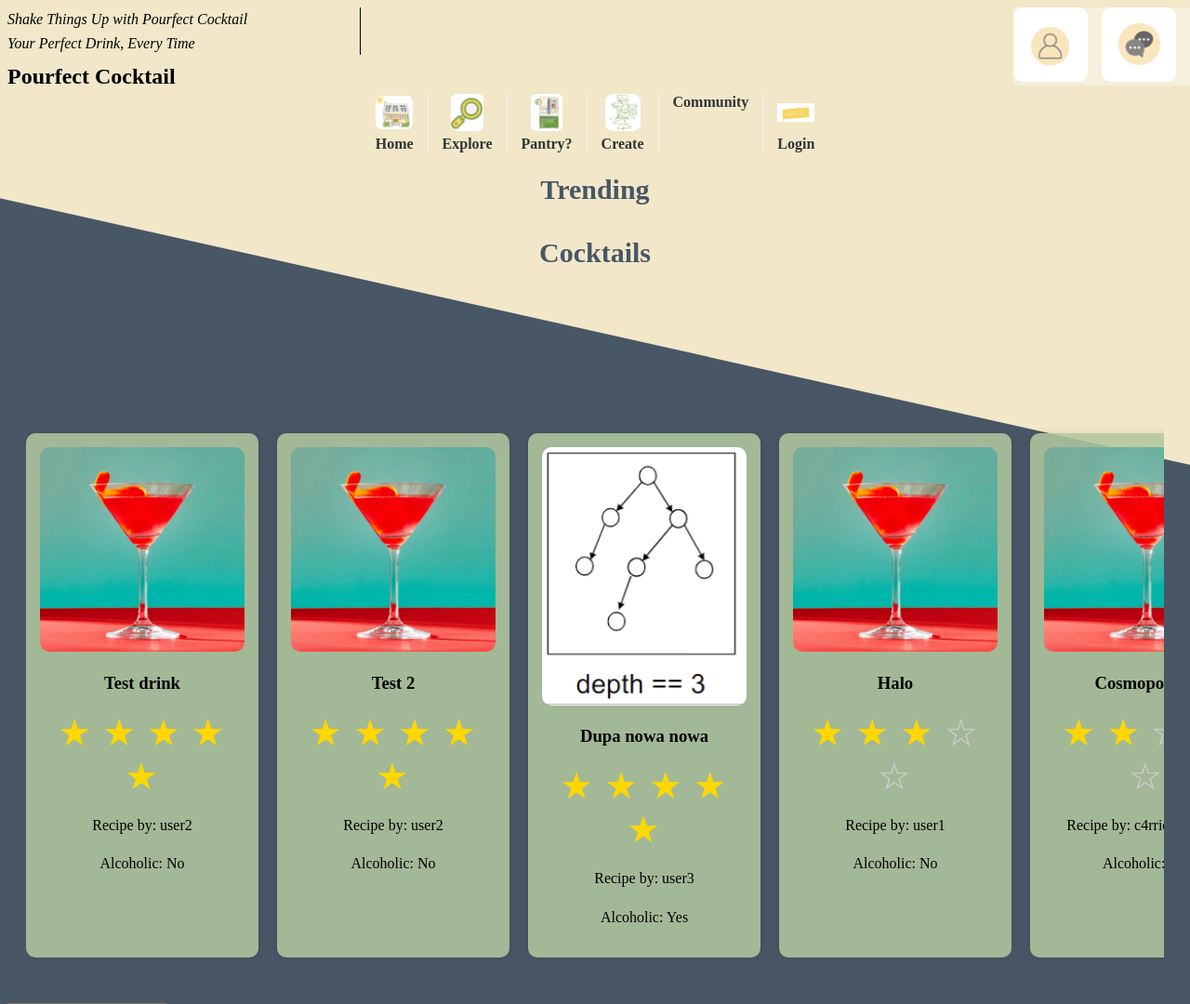
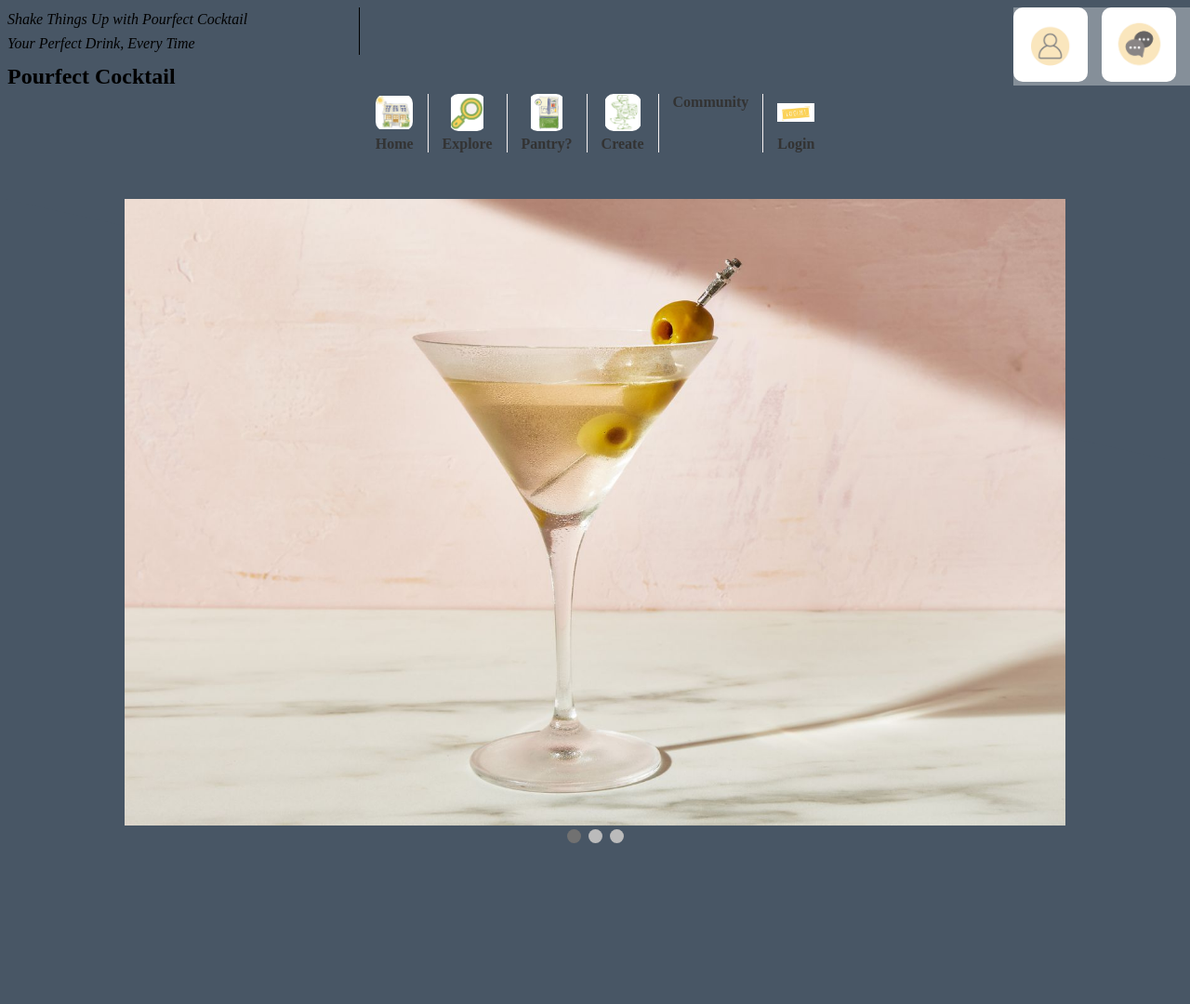
Before and after one commit to cs-ucc-ie/Team-15, a Flask app: page / in a window 1280 px wide. Shown: the top 1080 px of the page at 93% size. Run offline with Flask 3, Linux system fonts and the light colour scheme; data comes from the database, SQL or seed files in the repository.

Commit message:
Recipe page fixed. Preliminary design for homepage slideshow w temporary images and  w/o links added.

```diff
--- a/static/styles.css
+++ b/static/styles.css
@@ -48,7 +48,7 @@ body {
 }
 
 .custom-shape-divider-top-1739903469 .shape-fill {
-    fill:#F2E7C9;
+    fill:#485665;
 }
 
 .custom-shape-divider-top-1739903469{
@@ -214,9 +214,9 @@ nav ul {
     padding: 5px;
     margin: 60px auto 0;
     text-align: center;
-    background-color: #f8dda8;
+    background-color: #485665;
     border-radius: 25px;
-    border: 2px solid #f8dda8;
+    border: 2px solid #485665;
     box-sizing: border-box;
   }
 
@@ -284,7 +284,7 @@ h2 span{
 }
 
 button {
-    background-color:#485665;
+    background-color:  #485665;
     size: 20px;
     padding: 10px;
     color: white;
@@ -516,19 +516,13 @@ form {
     display: grid;
     grid-template-areas: "A B C C";
     grid-template-columns: 2fr 2fr 2fr;
-    border: 3px solid white;
     width: 1200px;
     height: 500px;
     margin: auto;
     margin-top: 50px;
     overflow: hidden;
     position: relative;
-
-    /* background blur */
-    background: rgba(255, 255, 255, 0.1);
-    backdrop-filter: blur(10px);
-    -webkit-backdrop-filter: blur(10px);
-    border-radius: 10px;
+    background-color: #8DA9C4;
 }
 
 /* Left column (Available Ingredients) */
@@ -673,19 +667,20 @@ form {
     grid-template-columns: 1fr 1fr 2fr;
     grid-template-rows: auto auto;
     border-radius: 25px;
-    border: 2px solid black;
     width: 1200px;
     min-height: 550px;
     margin: auto;
     margin-top: 50px;
     overflow: hidden;
     position: relative;
+    background-color: #8DA9C4;
 }
 
 /* Recipe Column 1 */
 .recipe-column1 {
     grid-area: A;
     display: flex;
+    color: white;
     flex-direction: column;
     gap: 10px;
     padding: 10px;
@@ -722,7 +717,7 @@ form {
     align-items: flex-start;
     justify-content: flex-start;
     padding: 10px;
-    background-color: #8DA9C4;
+    color: white;
 }
 
 .recipe-column2 ul {
@@ -752,6 +747,7 @@ form {
     justify-content: flex-start;
     align-items: flex-start;
     padding: 10px;
+    color: white;
 }
 
 .method-textbox {
@@ -763,9 +759,9 @@ form {
     border-radius: 5px;
     overflow-y: auto;
     background-color: white;
+    color: black;
 }
 
-/* Fix: Changed class name to match HTML */
 .review-column {
     grid-area: D;
     display: flex;
@@ -775,6 +771,7 @@ form {
     padding: 10px;
     max-height: 300px;
     overflow-y: auto;
+    color: white;
 }
 
 .review-textbox {
@@ -786,6 +783,7 @@ form {
     border-radius: 5px;
     overflow-y: auto;
     background-color: white;
+    color: black;
 }
 
 .modal {
@@ -813,3 +811,65 @@ form {
     font-size: 28px;
     cursor: pointer;
 }
+
+* {box-sizing:border-box}
+
+/*Slideshow*/
+.slideshow-container {
+  max-width: 80%;
+  position: relative;
+  margin: auto;
+  margin-top: 50px;
+}
+
+.mySlides {
+  display: none;
+}
+
+/* On hover, add a black background color with a little bit see-through */
+.prev:hover, .next:hover {
+  background-color: rgba(0,0,0,0.8);
+}
+
+/* Slideshow captions */
+.text {
+  color: #f2f2f2;
+  font-size: 15px;
+  padding: 8px 12px;
+  position: absolute;
+  bottom: 8px;
+  width: 100%;
+  text-align: center;
+}
+
+/* The dots */
+.dot {
+  cursor: pointer;
+  height: 15px;
+  width: 15px;
+  margin: 0 2px;
+  background-color: #bbb;
+  border-radius: 50%;
+  display: inline-block;
+  transition: background-color 0.6s ease;
+}
+
+.active, .dot:hover {
+  background-color: #717171;
+}
+
+/* Add hover effect */
+.prev:hover, .next:hover {
+    background-color: rgba(0, 0, 0, 0.8);
+}
+
+/* Fading animation */
+.fade {
+    animation-name: fade;
+    animation-duration: 1.5s;
+  }
+
+  @keyframes fade {
+    from {opacity: .4}
+    to {opacity: 1}
+  }
--- a/templates/explore.html
+++ b/templates/explore.html
@@ -85,7 +85,6 @@
                 {% endif %}
                 </div>
             </div>
-        </div>
 
             <div class="recipe-column2">
                 <h3>Ingredients</h3>
@@ -102,6 +101,7 @@
             </div>
 
     {% else %}
+</div>
 
 
         <div class="explore-container">
--- a/templates/homepage.html
+++ b/templates/homepage.html
@@ -11,11 +11,33 @@
     <!-- Nav Bar -->
     {% include 'navbar.html' %}
 
-    <h2>
-        <span style="--j:1">Trending</span>
-        <br><br>
-        <span style="--j:2">Cocktails</span>
-    </h2>
+    <!-- Slideshow container -->
+<div class="slideshow-container">
+
+    <!-- Full-width images with number and caption text -->
+    <div class="mySlides fade">
+      <img src="/static/dirty_martini.jpg" style="width:100%">
+    </div>
+
+    <div class="mySlides fade">
+      <img src="/static/mixologist.jpeg" style="width:100%">
+    </div>
+
+    <div class="mySlides fade">
+      <img src="/static/champagne.jpg" style="width:100%">
+    </div>
+
+    <!-- The dots/circles -->
+  <div style="text-align:center">
+    <span class="dot" onclick="currentSlide(1)"></span>
+    <span class="dot" onclick="currentSlide(2)"></span>
+    <span class="dot" onclick="currentSlide(3)"></span>
+  </div>
+
+
+  </div>
+  <br>
+
 
     <div class="cocktail-container">
         <div class="cocktail-grid">
@@ -44,5 +66,6 @@
 
     <h3><a href="explore.html">Explore More</a></h3>
 
+    <script src="{{ url_for('static', filename='script.js') }}"></script>
 </body>
 </html>
```
Also changed, not shown: static/script.js (+57 -0 lines).
